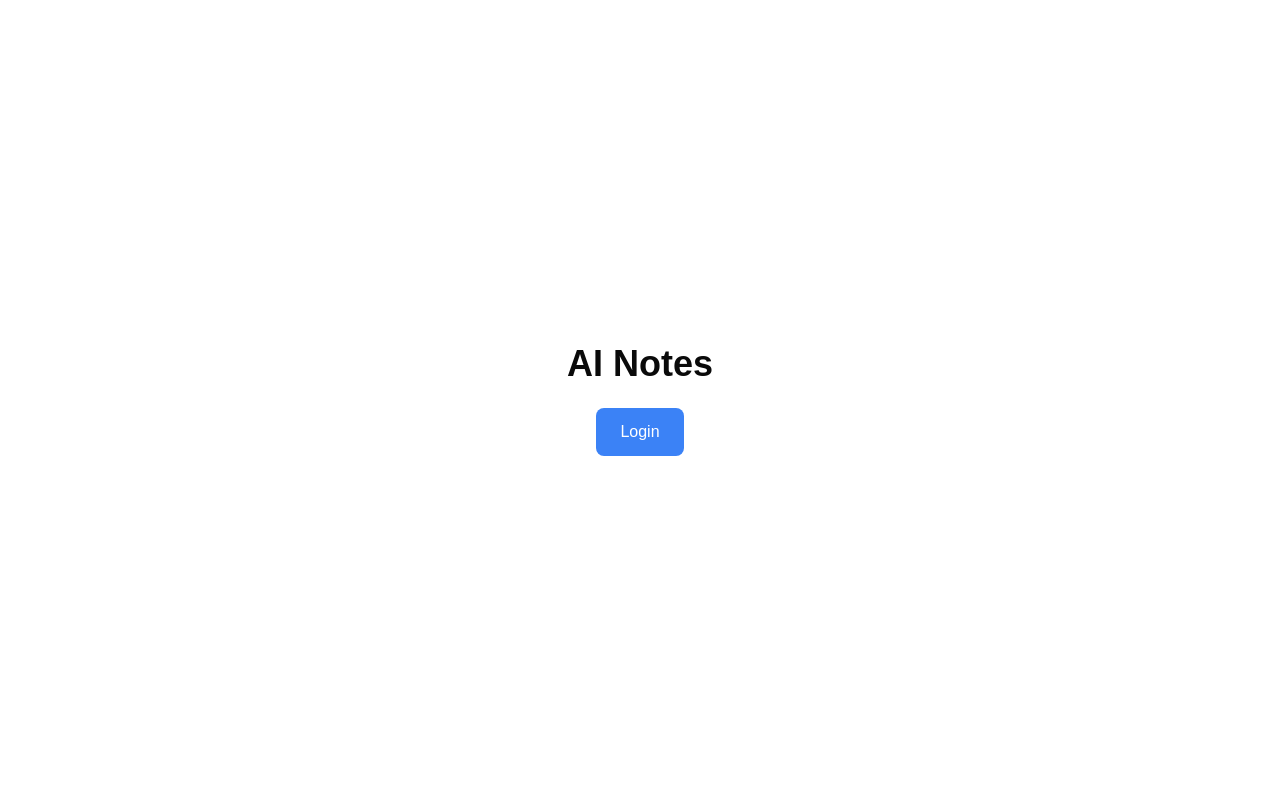
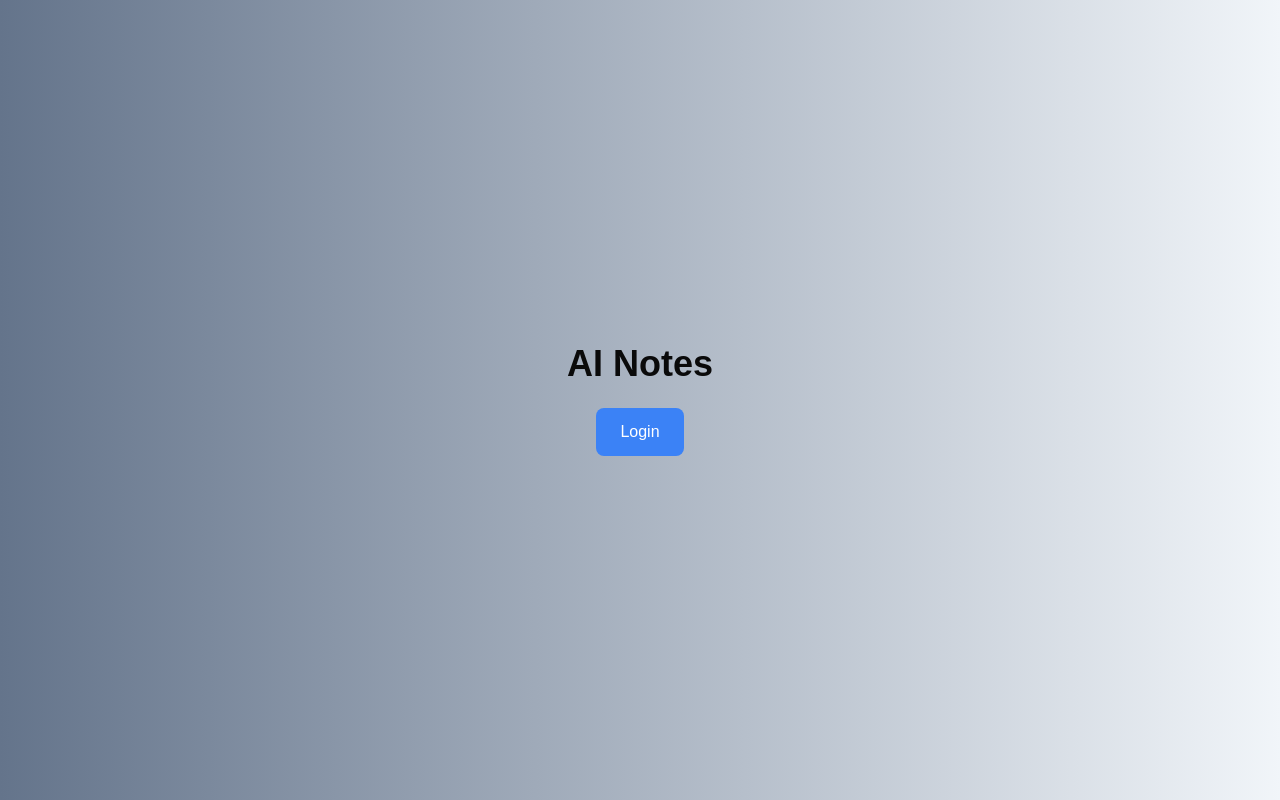
Before and after one commit to Monu2114/Notes, a Next.js app: page / in a window 1280 px wide. Built offline with nearby package versions, Linux system fonts and the light colour scheme; sample sign-in values are in the browser's storage.

Commit message:
color change

```diff
--- a/src/app/page.js
+++ b/src/app/page.js
@@ -5,7 +5,7 @@
   const router = useRouter();
 
   return (
-    <div className="flex flex-col items-center justify-center h-screen">
+    <div className="flex flex-col items-center justify-center h-screen bg-gradient-to-r from-slate-500 to-slate-100">
       <h1 className="text-4xl font-bold mb-6">AI Notes</h1>
       <button
         className="px-6 py-3 bg-blue-500 text-white rounded-lg hover:bg-blue-600"
```
